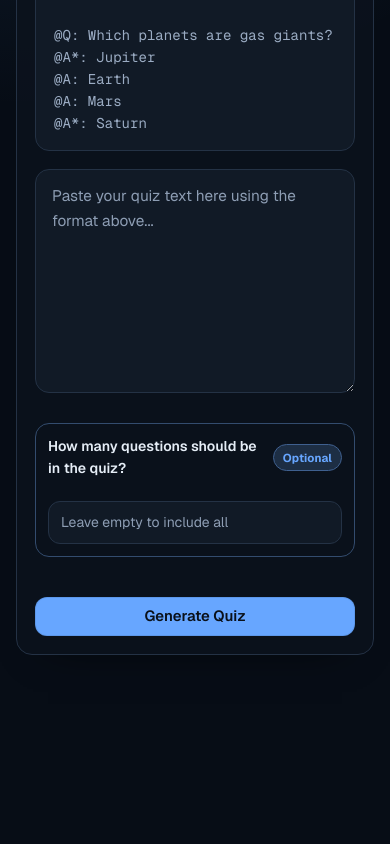
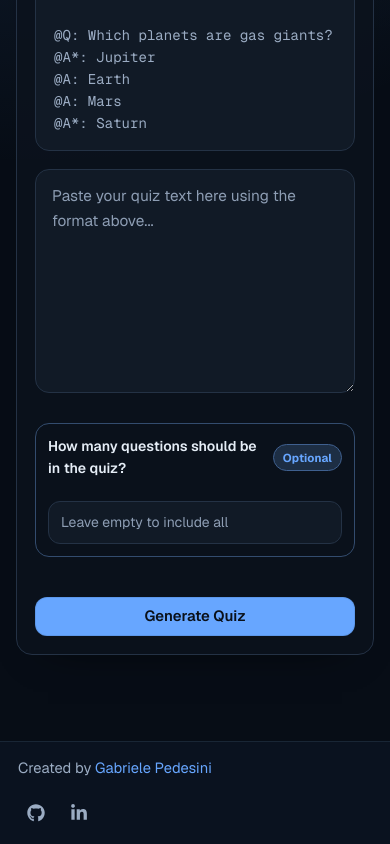
Before and after one commit to gabrielepedesini/paste2quiz, a Next.js app in the folder frontend/: page /en/quiz in a window 390 px wide. Shown: the part 422-1266 px from the top of the page. Before the commit the page ends 1129 px from the top, so only its background shows below. Built offline with nearby package versions, Linux system fonts and the light colour scheme.

Commit message:
added footer

```diff
--- a/frontend/app/[locale]/globals.css
+++ b/frontend/app/[locale]/globals.css
@@ -316,6 +316,58 @@ section {
     background: color-mix(in srgb, var(--accent) 12%, transparent);
 }
 
+/* FOOTER */
+
+.site-footer {
+    margin-top: 34px;
+    border-top: 1px solid color-mix(in srgb, var(--background-tertiary) 60%, transparent);
+    background: var(--background-transparent-light);
+    backdrop-filter: blur(8px);
+}
+
+.site-footer-inner {
+    min-height: 72px;
+    display: flex;
+    align-items: center;
+    justify-content: space-between;
+    gap: 16px;
+}
+
+.site-footer-copy {
+    margin: 0;
+    color: var(--text-muted);
+    font-size: 0.92rem;
+}
+
+.site-footer-links {
+    display: flex;
+    align-items: center;
+    gap: 8px;
+}
+
+.site-footer-link {
+    width: 35px;
+    height: 35px;
+    border-radius: 999px;
+    color: var(--text-muted);
+    display: inline-flex;
+    align-items: center;
+    justify-content: center;
+    transition: border-color 130ms ease, background-color 130ms ease, color 130ms ease, transform 130ms ease;
+    border: 1px solid transparent;
+}
+
+.site-footer-link:hover {
+    color: var(--accent);
+    border-color: color-mix(in srgb, var(--accent) 36%, var(--background-tertiary));
+    background: color-mix(in srgb, var(--accent) 10%, transparent);
+}
+
+.site-footer-icon {
+    width: 18px;
+    height: 18px;
+}
+
 /* LANDING */
 
 .lp-simple-page {
@@ -339,7 +391,7 @@ section {
 
 .lp-simple-title {
     margin: 0 auto;
-    font-family: var(--font-serif), "Times New Roman", serif;
+    font-family: var(--font-geist-mono);
     font-size: clamp(2.2rem, 1.9rem + 1.25vw, 3.4rem);
     line-height: 1.08;
     letter-spacing: -0.03em;
@@ -406,8 +458,6 @@ section {
 .lp-simple-section {
     padding-top: 60px;
     padding-bottom: 60px;
-    padding-left: 0;
-    padding-right: 0;
 }
 
 .lp-simple-head {
@@ -476,6 +526,7 @@ section {
 }
 
 .lp-simple-final {
+    max-width: 1100px;
     margin-top: 60px;
     text-align: center;
     border: 1px solid var(--background-tertiary);
@@ -492,6 +543,15 @@ section {
     margin: 0 auto 30px;
     max-width: 56ch;
     color: var(--text-muted);
+}
+
+@media (max-width: 1160px) {
+    .lp-simple-final {
+        margin-top: 60px;
+        margin-left: 20px;
+        margin-right: 20px;
+        padding: 28px 20px !important;
+    }
 }
 
 @media (max-width: 900px) {
@@ -1010,6 +1070,14 @@ section {
     font-weight: 600;
 }
 
+.quiz-time-summary-label {
+    font-weight: 400;
+}
+
+.quiz-time-summary-value {
+    color: var(--accent);
+}
+
 .quiz-review-title {
     margin-bottom: 12px;
 }
@@ -1316,6 +1384,15 @@ section {
         margin-left: 0;
     }
 
+    .site-footer-inner {
+        min-height: 88px;
+        flex-direction: column;
+        justify-content: center;
+        align-items: flex-start;
+        padding-top: 14px;
+        padding-bottom: 14px;
+    }
+
     section {
         padding: 38px 0;
     }
--- a/frontend/app/[locale]/layout.tsx
+++ b/frontend/app/[locale]/layout.tsx
@@ -6,6 +6,7 @@ import { NextIntlClientProvider } from 'next-intl';
 import { getMessages } from "next-intl/server";
 
 import { Header } from "@/components/Header";
+import { Footer } from "@/components/Footer";
 import { ToastProvider } from "@/components/ToastProvider";
 
 const geistSans = Geist({
@@ -45,6 +46,7 @@ export default async function RootLayout( {children, params,}: {children: React.
 						<ToastProvider>
 							<Header />
 							<main className="site-main">{children}</main>
+							<Footer />
 						</ToastProvider>
 					</NextIntlClientProvider>
 				</ThemeProvider>
--- /dev/null
+++ b/frontend/components/Footer.tsx
@@ -0,0 +1,42 @@
+import { getTranslations } from "next-intl/server";
+import { FaGithub, FaLinkedinIn } from "react-icons/fa";
+
+const WEBSITE_URL = "https://www.gabrielepedesini.com";
+const LINKEDIN_URL = "https://www.linkedin.com/in/gabrielepedesini/";
+const REPOSITORY_URL = "https://github.com/gabrielepedesini/";
+
+export async function Footer() {
+    const t = await getTranslations("footer");
+
+    return (
+        <footer className="site-footer">
+            <div className="container site-footer-inner">
+                <p className="site-footer-copy">
+                    {t("createdBy")} <a href={WEBSITE_URL} target="_blank" rel="noreferrer">{t("creatorName")}</a>
+                </p>
+                <div className="site-footer-links">
+                    <a
+                        className="site-footer-link"
+                        href={REPOSITORY_URL}
+                        target="_blank"
+                        rel="noreferrer"
+                        aria-label={t("githubLabel")}
+                        title={t("github")}
+                    >
+                        <FaGithub aria-hidden="true" focusable="false" className="site-footer-icon" />
+                    </a>
+                    <a
+                        className="site-footer-link"
+                        href={LINKEDIN_URL}
+                        target="_blank"
+                        rel="noreferrer"
+                        aria-label={t("linkedinLabel")}
+                        title={t("linkedin")}
+                    >
+                        <FaLinkedinIn aria-hidden="true" focusable="false" className="site-footer-icon" />
+                    </a>
+                </div>
+            </div>
+        </footer>
+    );
+}
--- a/frontend/components/QuizApp.tsx
+++ b/frontend/components/QuizApp.tsx
@@ -448,9 +448,8 @@ export function QuizApp() {
                         })}
                     </p>
                     <p className="quiz-time-summary">
-                        {t("timer.completion", {
-                            time: formattedCompletionTime,
-                        })}
+                        <span className="quiz-time-summary-label">{t("timer.completionLabel")}</span>{" "}
+                        <span className="quiz-time-summary-value">{formattedCompletionTime}</span>
                     </p>
 
                     {questions.map((question, questionIndex) => {
--- a/frontend/messages/en.json
+++ b/frontend/messages/en.json
@@ -80,6 +80,14 @@
         "toggleTheme": "Toggle theme",
         "navigationLabel": "Primary navigation"
     },
+    "footer": {
+        "createdBy": "Created by",
+        "creatorName": "Gabriele Pedesini",
+        "github": "GitHub",
+        "githubLabel": "Open GitHub repository",
+        "linkedin": "LinkedIn",
+        "linkedinLabel": "Open LinkedIn profile"
+    },
     "quiz": {
         "create": {
             "title": "Create your quiz",
@@ -113,6 +121,7 @@
         },
         "timer": {
             "elapsed": "Elapsed",
+            "completionLabel": "Time used:",
             "completion": "Time used: {time}"
         },
         "controls": {
--- a/frontend/messages/it.json
+++ b/frontend/messages/it.json
@@ -80,6 +80,14 @@
         "toggleTheme": "Cambia tema",
         "navigationLabel": "Navigazione principale"
     },
+    "footer": {
+        "createdBy": "Creato da",
+        "creatorName": "Gabriele Pedesini",
+        "github": "GitHub",
+        "githubLabel": "Apri la repository GitHub",
+        "linkedin": "LinkedIn",
+        "linkedinLabel": "Apri il profilo LinkedIn"
+    },
     "quiz": {
         "create": {
             "title": "Crea il tuo quiz",
@@ -113,6 +121,7 @@
         },
         "timer": {
             "elapsed": "Tempo",
+            "completionLabel": "Tempo impiegato:",
             "completion": "Tempo impiegato: {time}"
         },
         "controls": {
```
